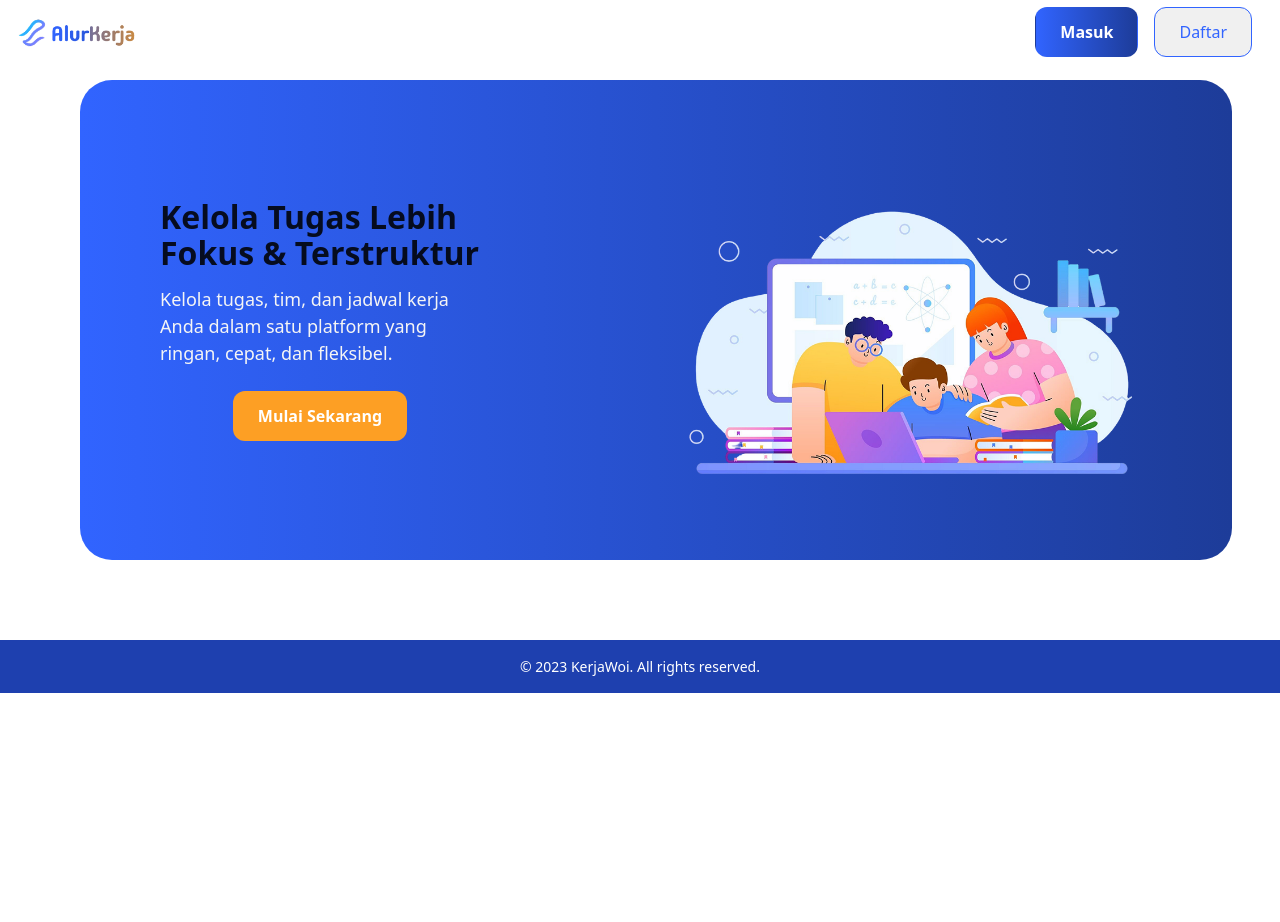
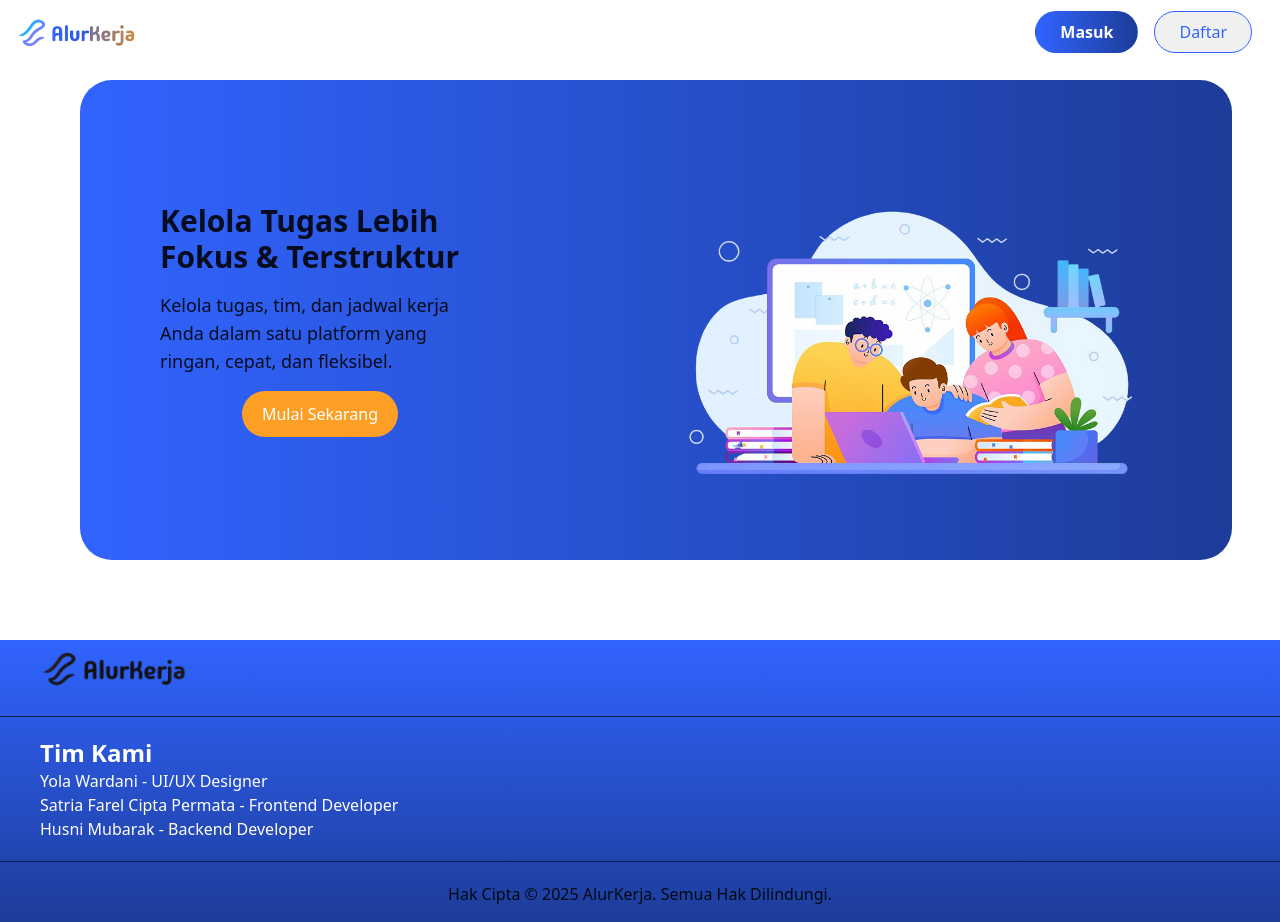
Before and after one commit to HusniAja211/AlurKerja, a React app in the folder frontend/: page / in a window 1280 px wide. Before the commit the page ends 800 px from the top, so only its background shows below. Built offline with nearby package versions, Linux system fonts and the light colour scheme; the HTML template or start-up script is replaced by a standard one.

Commit message:
Desain footer dan merapihkan beberapa code

```diff
--- a/frontend/src/App.jsx
+++ b/frontend/src/App.jsx
@@ -1,4 +1,5 @@
 import Navbar from "./component/navbar";
+import Footer from "./component/Footer";
 import Hero from "./assets/Hero.png";
 import "./index.css";
 
@@ -6,19 +7,56 @@ function App() {
   return (
     <>
       <Navbar />
-      <div className="app-content flex rounded-4xl gap-48">
-        <div className="hero-section flex flex-col items-center justify-center">
-          <h1>Kelola Tugas Lebih Fokus & Terstruktur</h1>
-          <p>Kelola tugas, tim, dan jadwal kerja Anda dalam satu platform yang ringan, cepat, dan fleksibel.</p>
-          <button className="btn-cta">Mulai Sekarang</button>
+      <div
+        className="app-content flex flex-wrap align-items-center justify-center rounded-4xl gap-48"
+        style={{
+          width: "90%",
+          height: "30rem",
+          backgroundImage: "linear-gradient(90deg, #3164ff 0%, #1d3c99 100%)",
+          margin: "5rem",
+        }}
+      >
+        <div
+          className="hero-section flex flex-col items-center justify-center w-80"
+        >
+          <h2 className="text-3xl font-bold mb-4">
+            Kelola Tugas Lebih Fokus & Terstruktur
+          </h2>
+          <p className="text-lg mb-4">
+            Kelola tugas, tim, dan jadwal kerja Anda dalam satu platform yang
+            ringan, cepat, dan fleksibel.
+          </p>
+          <button
+            className="btn-cta text-white py-2 px-6 font-semibold"
+            style={{
+              borderRadius: "2rem",
+              backgroundColor: "#fd9f24",
+              transition: "opacity 0.3s ease",
+            }}
+          >
+            Mulai Sekarang
+          </button>
         </div>
-        <div className="hero-image flex items-center justify-center mt-36">
-          <img src={Hero} className="w-96 h-96" alt="Hero" />
+        <div
+          className="hero-image flex items-center justify-center"
+          style={{
+            width: "30rem",
+            marginTop: "1rem",
+          }}
+        >
+          <img
+            src={Hero}
+            className="w-96 h-96"
+            alt="Hero"
+            style={{
+              width: "100%",
+              height: "auto",
+              borderRadius: "1rem",
+            }}
+          />
         </div>
       </div>
-      <footer className="footer text-center p-4 bg-blue-800 text-white mt-80">
-        <p>&copy; 2023 KerjaWoi. All rights reserved.</p>
-      </footer>
+      <Footer />
     </>
   );
 }
--- /dev/null
+++ b/frontend/src/component/Footer.jsx
@@ -0,0 +1,38 @@
+import logoWeb from "./../assets/Logo-black.png";
+import "../output.css";
+
+function Footer() {
+  return (
+    <footer
+      className="footer"
+      style={{
+        backgroundImage: "linear-gradient(to bottom, #3164ff 0%, #1d3c99 100%)",
+      }}
+    >
+      <img src={logoWeb} alt="Logo" className="footer-logo w-44 ml-10" />
+      <hr className="footer-divider my-5" style={{ borderColor: "#081A50" }} />
+      <div className="footer-links-container text-left text-white ml-10">
+        <h3 className="footer-title text-2xl font-bold">Tim Kami</h3>
+        <ul className="footer-links">
+          <li>
+            <p className="footer-link cursor-pointer">Yola Wardani - UI/UX Designer</p>
+          </li>
+          <li>
+            <p className="footer-link cursor-pointer">
+              Satria Farel Cipta Permata - Frontend Developer
+            </p>
+          </li>
+          <li>
+            <p className="footer-link cursor-pointer">Husni Mubarak - Backend Developer</p>
+          </li>
+        </ul>
+      </div>
+      <hr className="footer-divider my-5" style={{ borderColor: "#081A50" }} />
+      <p className="footer-text text-center" style={{ padding: "1rem", paddingTop: "0" }}>
+        Hak Cipta © 2025 AlurKerja. Semua Hak Dilindungi.
+      </p>
+    </footer>
+  );
+}
+
+export default Footer;
--- a/frontend/src/component/Navbar.jsx
+++ b/frontend/src/component/Navbar.jsx
@@ -15,12 +15,33 @@ function Navbar() {
         <div className="navbar-links flex items-center space-x-4 mr-3">
           <ul className="flex space-x-4">
             <li>
-              <button className="text-white hover:text-blue-300 btn-masuk">
+              <button
+                className="text-white hover:text-blue-300 btn-masuk"
+                style={{
+                  backgroundImage:
+                    "linear-gradient(90deg, #3164ff 0%, #1d3c99 100%)",
+                  color: "white",
+                  padding: "0.50rem 1.5rem",
+                  borderRadius: "2rem",
+                  fontWeight: 600,
+                  transition: "opacity 0.3s ease",
+                }}
+              >
                 Masuk
               </button>
             </li>
             <li>
-              <button className="text-white hover:text-blue-300 btn-daftar">
+              <button
+                className="text-white hover:text-blue-300 btn-daftar"
+                style={{
+                  backgroundColor: "#f0f0f0",
+                  color: "#3164ff",
+                  border: "1px solid #3164ff",
+                  padding: "0.50rem 1.5rem",
+                  borderRadius: "2rem",
+                  transition: "opacity 0.3s ease",
+                }}
+              >
                 Daftar
               </button>
             </li>
--- a/frontend/src/index.css
+++ b/frontend/src/index.css
@@ -66,99 +66,3 @@ button:focus,
 button:focus-visible {
   outline: 4px auto -webkit-focus-ring-color;
 }
-
-/* ====================
-   Utility Classes
-   ==================== */
-.btn-masuk {
-  background-image: linear-gradient(90deg, #3164ff 0%, #1d3c99 100%);
-  color: white;
-  padding: 0.75rem 1.5rem;
-  border-radius: 0.75rem;
-  font-weight: 600;
-  transition: opacity 0.3s ease;
-}
-.btn-masuk:hover {
-  opacity: 0.85;
-}
-
-.btn-cta {
-  background-color: #fd9f24;
-  color: white;
-  padding: 0.75rem 1.5rem;
-  border-radius: 0.75rem;
-  font-weight: 600;
-  transition: opacity 0.3s ease;
-}
-
-.btn-daftar {
-  background-color: #f0f0f0;
-  color: #3164ff;
-  border: 1px solid #3164ff;
-  padding: 0.75rem 1.5rem;
-  border-radius: 0.75rem;
-}
-
-/* Kontainer utama hero & konten */
-.app-content {
-  width: 90%;
-  height: 30rem; /* setara h-96 */
-  background-image: linear-gradient(90deg, #3164ff 0%, #1d3c99 100%);
-  margin: 5rem;
-  display: flex;
-  flex-wrap: wrap;
-  align-items: center;
-  justify-content: center;
-}
-
-/* ====================
-   Hero Section Styles
-   ==================== */
-.hero-section {
-  display: flex;
-  flex-direction: column;
-  justify-content: center;
-  width: 20rem;
-}
-.hero-section h1 {
-  font-size: 2rem;
-  font-weight: bold;
-  margin-bottom: 1rem;
-}
-.hero-section p {
-  font-size: 1.125rem;
-  color: #f5f5f5;
-  margin-bottom: 1.5rem;
-}
-
-/* ====================
-   Hero Image Styles
-   ==================== */
-.hero-image {
-  width: 30rem;
-  height: auto;
-  display: flex;
-  align-items: center;
-  justify-content: center;
-  margin-top: 1rem;
-}
-.hero-image img {
-  width: 100%;
-  height: auto;
-  border-radius: 1rem;
-}
-
-/* ====================
-   Footer Styles
-   ==================== */
-.footer {
-  text-align: center;
-  padding: 1rem;
-  background-color: #1e40af; /* bg-blue-800 */
-  color: white;
-  margin-top: auto;
-}
-.footer p {
-  margin: 0;
-  font-size: 0.875rem;
-}
--- a/frontend/src/output.css
+++ b/frontend/src/output.css
@@ -18,7 +18,14 @@
     --text-lg--line-height: calc(1.75 / 1.125);
     --text-xl: 1.25rem;
     --text-xl--line-height: calc(1.75 / 1.25);
+    --text-2xl: 1.5rem;
+    --text-2xl--line-height: calc(2 / 1.5);
+    --text-3xl: 1.875rem;
+    --text-3xl--line-height: calc(2.25 / 1.875);
+    --font-weight-semibold: 600;
     --font-weight-bold: 700;
+    --radius-lg: 0.5rem;
+    --radius-xl: 0.75rem;
     --radius-4xl: 2rem;
     --default-transition-duration: 150ms;
     --default-transition-timing-function: cubic-bezier(0.4, 0, 0.2, 1);
@@ -178,44 +185,32 @@
   .top-0 {
     top: calc(var(--spacing) * 0);
   }
-  .m-10 {
-    margin: calc(var(--spacing) * 10);
+  .my-5 {
+    margin-block: calc(var(--spacing) * 5);
   }
-  .mx-3 {
-    margin-inline: calc(var(--spacing) * 3);
+  .my-10 {
+    margin-block: calc(var(--spacing) * 10);
   }
-  .mx-5 {
-    margin-inline: calc(var(--spacing) * 5);
-  }
-  .mx-7 {
-    margin-inline: calc(var(--spacing) * 7);
-  }
-  .mx-16 {
-    margin-inline: calc(var(--spacing) * 16);
-  }
-  .mx-auto {
-    margin-inline: auto;
-  }
-  .mt-2 {
-    margin-top: calc(var(--spacing) * 2);
-  }
-  .mt-3 {
-    margin-top: calc(var(--spacing) * 3);
-  }
-  .mt-8 {
-    margin-top: calc(var(--spacing) * 8);
-  }
-  .mt-20 {
-    margin-top: calc(var(--spacing) * 20);
+  .mt-5 {
+    margin-top: calc(var(--spacing) * 5);
   }
   .mt-36 {
     margin-top: calc(var(--spacing) * 36);
   }
-  .mt-80 {
-    margin-top: calc(var(--spacing) * 80);
-  }
   .mr-3 {
     margin-right: calc(var(--spacing) * 3);
+  }
+  .mb-4 {
+    margin-bottom: calc(var(--spacing) * 4);
+  }
+  .mb-5 {
+    margin-bottom: calc(var(--spacing) * 5);
+  }
+  .mb-10 {
+    margin-bottom: calc(var(--spacing) * 10);
+  }
+  .ml-10 {
+    margin-left: calc(var(--spacing) * 10);
   }
   .flex {
     display: flex;
@@ -226,74 +221,38 @@
   .h-16 {
     height: calc(var(--spacing) * 16);
   }
-  .h-72 {
-    height: calc(var(--spacing) * 72);
-  }
-  .h-92 {
-    height: calc(var(--spacing) * 92);
-  }
   .h-96 {
     height: calc(var(--spacing) * 96);
   }
-  .h-screen {
-    height: 100vh;
+  .w-4 {
+    width: calc(var(--spacing) * 4);
   }
-  .w-1 {
-    width: calc(var(--spacing) * 1);
-  }
-  .w-3 {
-    width: calc(var(--spacing) * 3);
-  }
-  .w-5 {
-    width: calc(var(--spacing) * 5);
-  }
-  .w-6 {
-    width: calc(var(--spacing) * 6);
-  }
-  .w-7 {
-    width: calc(var(--spacing) * 7);
-  }
-  .w-9 {
-    width: calc(var(--spacing) * 9);
-  }
-  .w-28 {
-    width: calc(var(--spacing) * 28);
+  .w-8 {
+    width: calc(var(--spacing) * 8);
   }
   .w-36 {
     width: calc(var(--spacing) * 36);
   }
-  .w-52 {
-    width: calc(var(--spacing) * 52);
+  .w-44 {
+    width: calc(var(--spacing) * 44);
   }
-  .w-72 {
-    width: calc(var(--spacing) * 72);
+  .w-80 {
+    width: calc(var(--spacing) * 80);
   }
-  .w-92 {
-    width: calc(var(--spacing) * 92);
+  .w-90 {
+    width: calc(var(--spacing) * 90);
   }
   .w-96 {
     width: calc(var(--spacing) * 96);
   }
-  .w-100 {
-    width: calc(var(--spacing) * 100);
-  }
-  .w-fit {
-    width: fit-content;
-  }
-  .w-full {
-    width: 100%;
-  }
-  .w-max {
-    width: max-content;
-  }
   .w-screen {
     width: 100vw;
   }
-  .max-w-none {
-    max-width: none;
-  }
   .border-collapse {
     border-collapse: collapse;
+  }
+  .cursor-pointer {
+    cursor: pointer;
   }
   .resize {
     resize: both;
@@ -312,21 +271,6 @@
   }
   .justify-center {
     justify-content: center;
-  }
-  .gap-2 {
-    gap: calc(var(--spacing) * 2);
-  }
-  .gap-4 {
-    gap: calc(var(--spacing) * 4);
-  }
-  .gap-9 {
-    gap: calc(var(--spacing) * 9);
-  }
-  .gap-28 {
-    gap: calc(var(--spacing) * 28);
-  }
-  .gap-42 {
-    gap: calc(var(--spacing) * 42);
   }
   .gap-48 {
     gap: calc(var(--spacing) * 48);
@@ -348,6 +292,15 @@
   .rounded-4xl {
     border-radius: var(--radius-4xl);
   }
+  .rounded-full {
+    border-radius: calc(infinity * 1px);
+  }
+  .rounded-lg {
+    border-radius: var(--radius-lg);
+  }
+  .rounded-xl {
+    border-radius: var(--radius-xl);
+  }
   .border {
     border-style: var(--tw-border-style);
     border-width: 1px;
@@ -358,36 +311,40 @@
   .bg-white {
     background-color: var(--color-white);
   }
-  .p-4 {
-    padding: calc(var(--spacing) * 4);
-  }
-  .p-8 {
-    padding: calc(var(--spacing) * 8);
-  }
   .px-4 {
     padding-inline: calc(var(--spacing) * 4);
   }
-  .py-4 {
-    padding-block: calc(var(--spacing) * 4);
+  .px-6 {
+    padding-inline: calc(var(--spacing) * 6);
+  }
+  .py-2 {
+    padding-block: calc(var(--spacing) * 2);
   }
   .text-center {
     text-align: center;
+  }
+  .text-left {
+    text-align: left;
+  }
+  .text-2xl {
+    font-size: var(--text-2xl);
+    line-height: var(--tw-leading, var(--text-2xl--line-height));
+  }
+  .text-3xl {
+    font-size: var(--text-3xl);
+    line-height: var(--tw-leading, var(--text-3xl--line-height));
   }
   .text-lg {
     font-size: var(--text-lg);
     line-height: var(--tw-leading, var(--text-lg--line-height));
   }
-  .text-sm {
-    font-size: var(--text-sm);
-    line-height: var(--tw-leading, var(--text-sm--line-height));
-  }
-  .text-xl {
-    font-size: var(--text-xl);
-    line-height: var(--tw-leading, var(--text-xl--line-height));
-  }
   .font-bold {
     --tw-font-weight: var(--font-weight-bold);
     font-weight: var(--font-weight-bold);
+  }
+  .font-semibold {
+    --tw-font-weight: var(--font-weight-semibold);
+    font-weight: var(--font-weight-semibold);
   }
   .text-white {
     color: var(--color-white);
@@ -404,24 +361,11 @@
     transition-timing-function: var(--tw-ease, var(--default-transition-timing-function));
     transition-duration: var(--tw-duration, var(--default-transition-duration));
   }
-  .will-change-auto {
-    will-change: auto;
-  }
   .hover\:text-blue-300 {
     &:hover {
       @media (hover: hover) {
         color: var(--color-blue-300);
       }
-    }
-  }
-  .lg\:max-w-5xl {
-    @media (width >= 64rem) {
-      max-width: var(--container-5xl);
-    }
-  }
-  .lg\:max-w-none {
-    @media (width >= 64rem) {
-      max-width: none;
     }
   }
 }
```
Also changed, not shown: frontend/src/assets/Logo-black.png (added).
